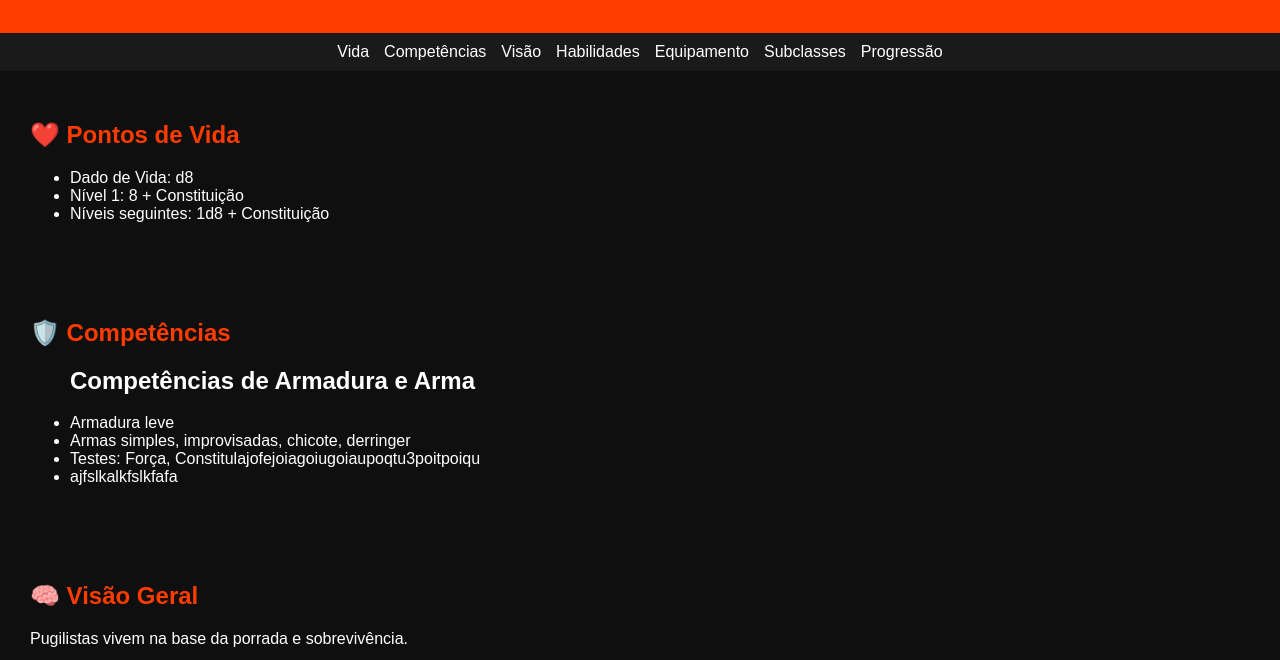
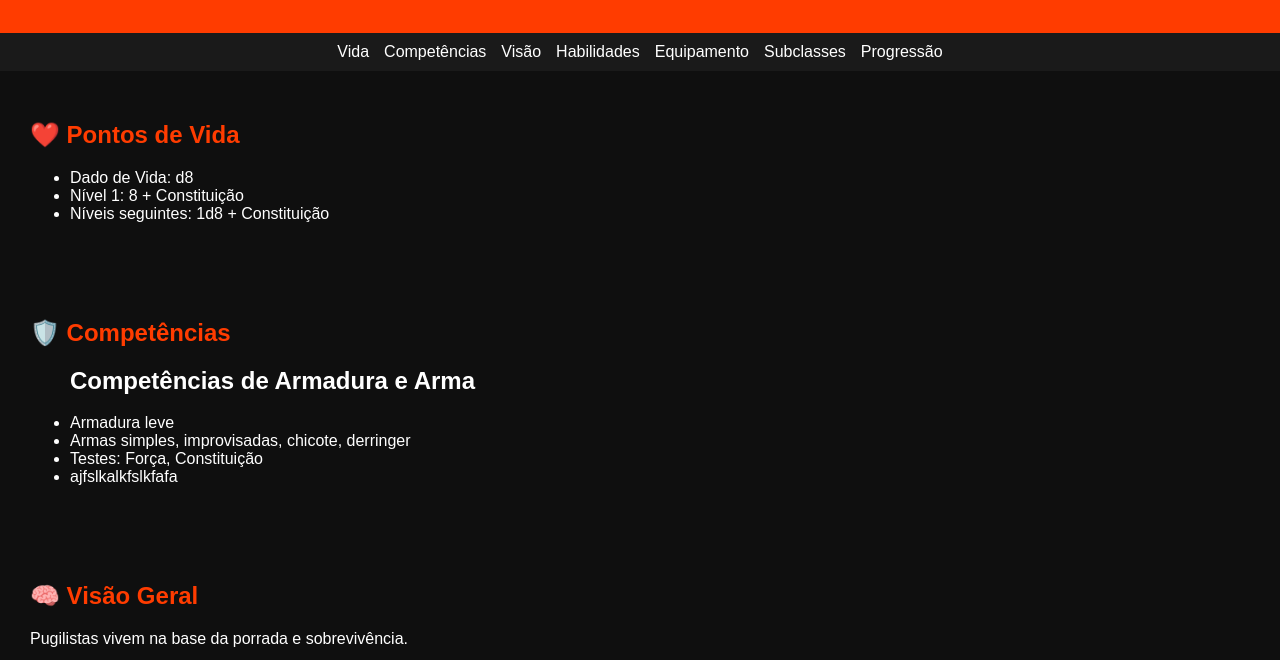
Before and after one commit to victordiniz-dev/meu-site-teste, a plain HTML site: page index.html in a window 1280 px wide. Shown: the part 140-800 px from the top of the page. Drawn offline with Linux system fonts and the light colour scheme.

Commit message:
Revert "Update index.html"
This reverts commit c5d7e022d1200f7b3ada17ed75eeb3058472c630.

```diff
--- a/index.html
+++ b/index.html
@@ -40,7 +40,7 @@ fasfasffaf
     <h1>Competências de Armadura e Arma</h1>
 <li>Armadura leve</li>
 <li>Armas simples, improvisadas, chicote, derringer</li>
-<li>Testes: Força, Constitulajofejoiagoiugoiaupoqtu3poitpoiqu</li>
+<li>Testes: Força, Constituição</li>
 <li>ajfslkalkfslkfafa</li>
 </ul>
 </section>
```
